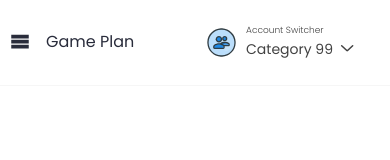
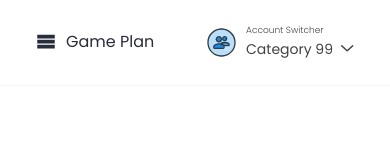
Before and after one commit to mohmaedelaraby/Task, a React (Create React App) app: page / in a window 390 px wide. Shown: the top 160 px of the page. Built offline with nearby package versions, Linux system fonts and the light colour scheme.

Commit message:
last ui edits

```diff
--- a/src/components/Layout/nav-bar/nav-bar.scss
+++ b/src/components/Layout/nav-bar/nav-bar.scss
@@ -18,7 +18,7 @@
             font-size: 16px;
             color: #292C3B;
             @media screen and (max-width:426px) {
-                margin-left: 10px;
+                margin-left: 30px;
             }
         }
 
--- a/src/components/Layout/side-bar/side-bar.scss
+++ b/src/components/Layout/side-bar/side-bar.scss
@@ -183,7 +183,7 @@
 
 .menu-icon {
 
-    left: 10px;
+    left: 36px;
     position: absolute;
     top: 0.95%;
     z-index: 6;
```
Also changed, not shown: firebase.json.
